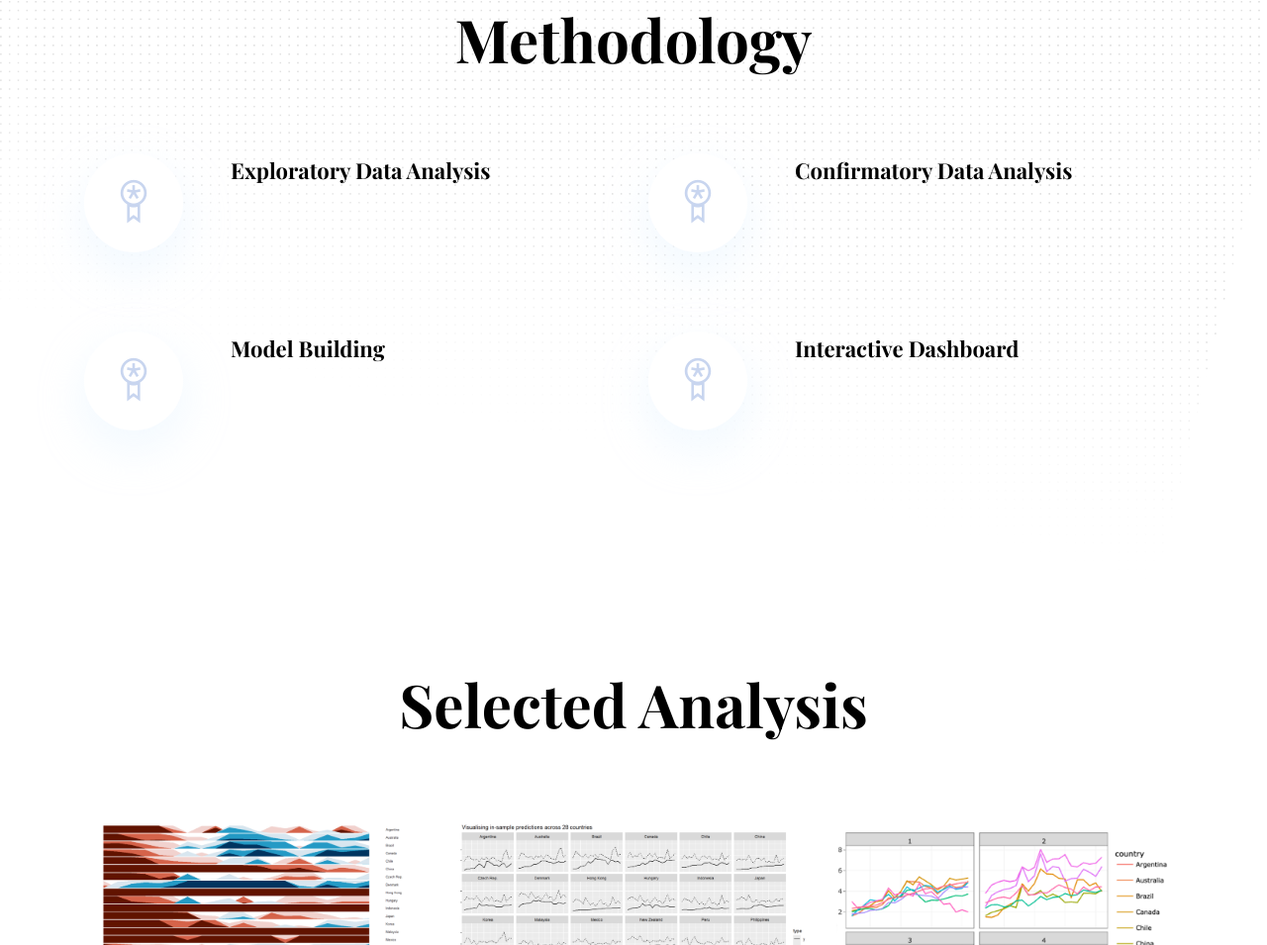
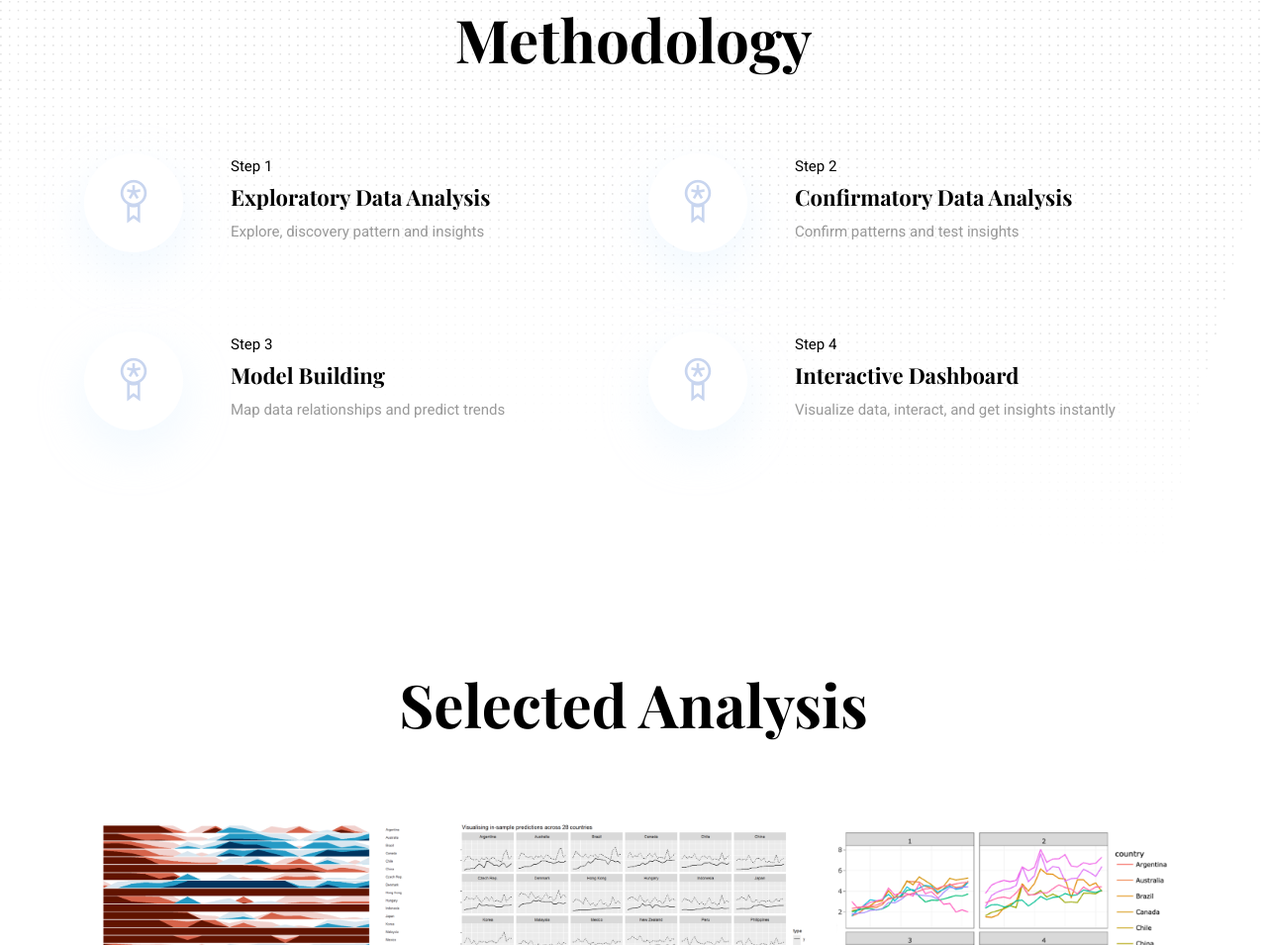
Before and after one commit to llljyjy/VAA_project_web, a website: page theme/index.html in a window 1280 px wide. Shown: the part 1543-2498 px from the top of the page at 99% size. Drawn offline with nearby package versions, Linux system fonts and the light colour scheme.

Commit message:
update info

```diff
--- a/theme/index.html
+++ b/theme/index.html
@@ -148,9 +148,9 @@
             <i class="ti-medall icon icon-light icon-bg bg-white shadow rounded-circle d-block"></i>
           </div>
           <div>
-            <p class="text-dark mb-1"></p>
+            <p class="text-dark mb-1">Step 1</p>
             <h4>Exploratory Data Analysis</h4>
-            <p class="mb-0 text-light"></p>
+            <p class="mb-0 text-light">Explore, discovery pattern and insights</p>
           </div>
         </div>
       </div>
@@ -160,9 +160,9 @@
             <i class="ti-medall icon icon-light icon-bg bg-white shadow rounded-circle d-block"></i>
           </div>
           <div>
-            <p class="text-dark mb-1"></p>
+            <p class="text-dark mb-1">Step 2</p>
             <h4>Confirmatory Data Analysis</h4>
-            <p class="mb-0 text-light"></p>
+            <p class="mb-0 text-light">Confirm patterns and test insights</p>
           </div>
         </div>
       </div>
@@ -172,9 +172,9 @@
             <i class="ti-medall icon icon-light icon-bg bg-white shadow rounded-circle d-block"></i>
           </div>
           <div>
-            <p class="text-dark mb-1"></p>
+            <p class="text-dark mb-1">Step 3</p>
             <h4>Model Building</h4>
-            <p class="mb-0 text-light"></p>
+            <p class="mb-0 text-light">Map data relationships and predict trends</p>
           </div>
         </div>
       </div>
@@ -184,9 +184,9 @@
             <i class="ti-medall icon icon-light icon-bg bg-white shadow rounded-circle d-block"></i>
           </div>
           <div>
-            <p class="text-dark mb-1"></p>
+            <p class="text-dark mb-1">Step 4</p>
             <h4>Interactive Dashboard</h4>
-            <p class="mb-0 text-light"></p>
+            <p class="mb-0 text-light">Visualize data, interact, and get insights instantly</p>
           </div>
         </div>
       </div>
```
